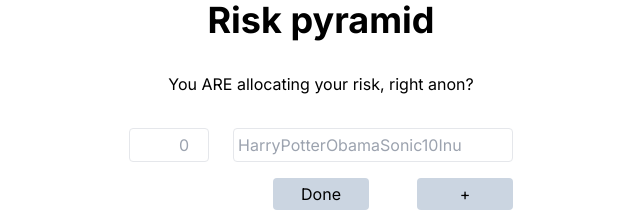
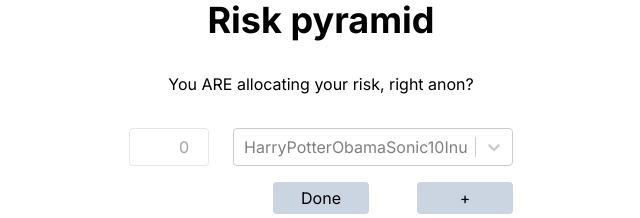
Before and after one commit to jebzley/bagcheck, a Next.js app: page / in a window 1280 px wide. Shown: the top 218 px of the page, without its empty margins (319-959 px from the left). Built offline with nearby package versions, Linux system fonts and the light colour scheme.

Commit message:
add combobox

```diff
--- a/package.json
+++ b/package.json
@@ -9,10 +9,12 @@
     "lint": "next lint"
   },
   "dependencies": {
+    "@types/react-select": "^5.0.1",
     "@types/react-transition-group": "^4.4.10",
     "next": "14.2.3",
     "react": "^18",
     "react-dom": "^18",
+    "react-select": "^5.8.0",
     "react-transition-group": "^4.4.5"
   },
   "devDependencies": {
--- a/src/components/FormItem.tsx
+++ b/src/components/FormItem.tsx
@@ -1,3 +1,5 @@
+import Select from "react-select";
+
 interface FormItemProps {
   amount: string | null;
   onDelete: () => void;
@@ -21,10 +23,7 @@
         required
         onChange={(e) => onUpdateAmount(e.target.value)}
       />
-      <input
-        className="w-full border rounded p-1"
-        placeholder="HarryPotterObamaSonic10Inu"
-      />
+      <Select placeholder="HarryPotterObamaSonic10Inu" />
       {shouldEnableDelete && (
         <button
           aria-label="Delete item"
```
Also changed, not shown: 1 other file (tests, documents, lock files or other folders).
